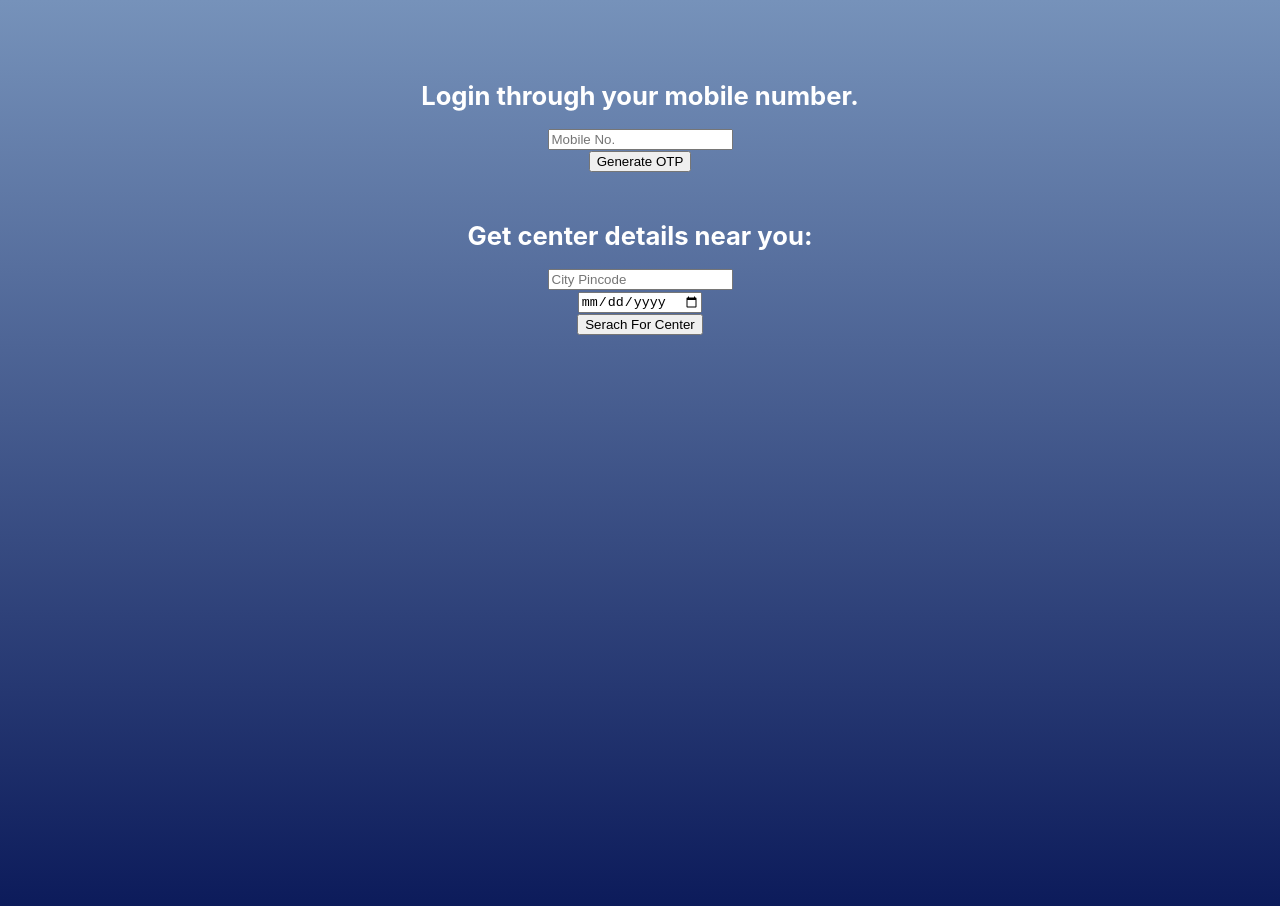
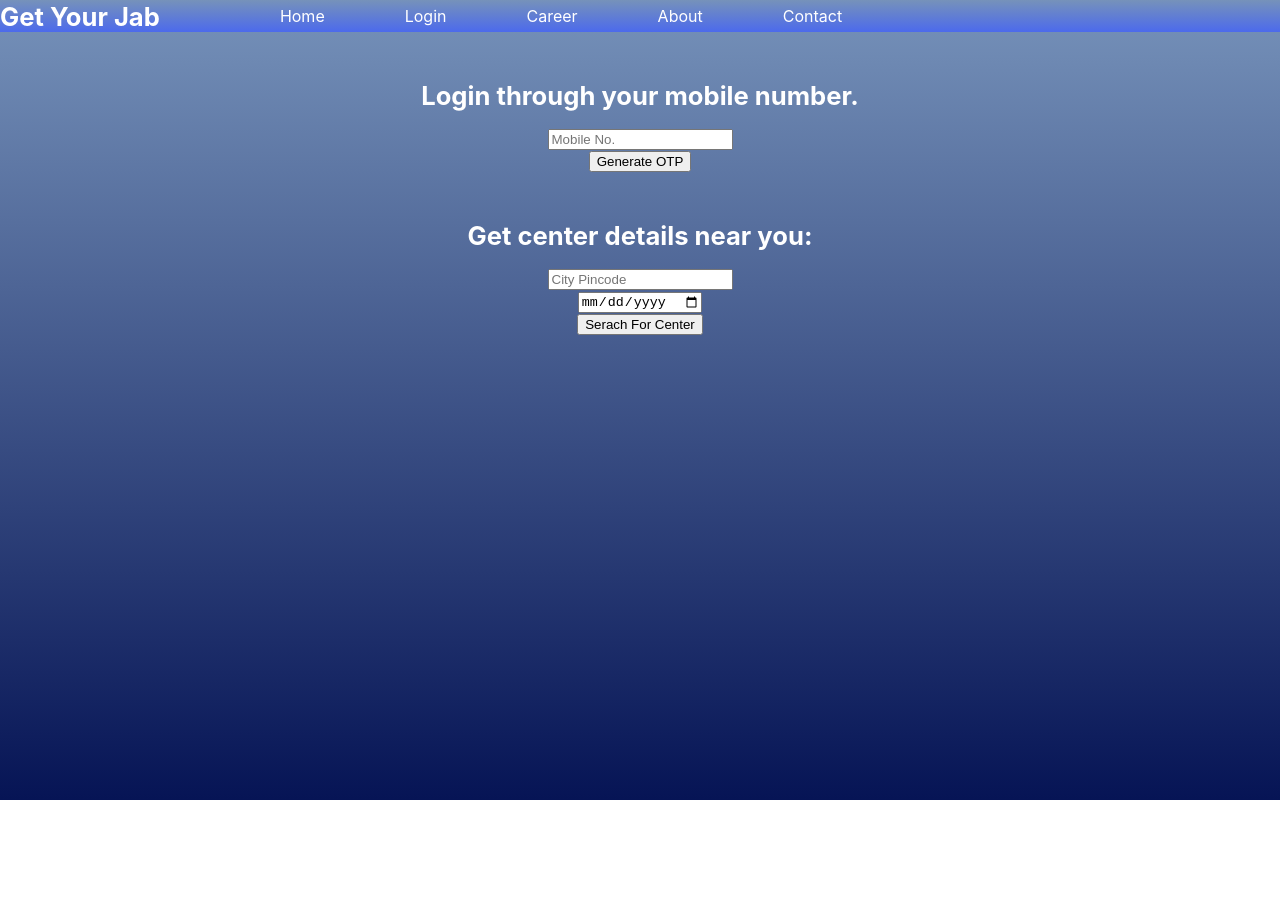
Before and after one commit to Shubhnaik19/getYourJab, a React (Create React App) app: page / in a window 1280 px wide. Shown: the top 906 px of the page. After the commit the page ends 800 px from the top, so only its background shows below. Built offline with nearby package versions, Linux system fonts and the light colour scheme.

Commit message:
Added grid for Address and Dose cards

```diff
--- a/src/App.js
+++ b/src/App.js
@@ -6,6 +6,7 @@ import Login from "./Component/loginForm";
 import CertificateDownload from "./Component/certificateDownload";
 import BeneficiaryDetails from "./Component/BeneficiaryDetails";
 import CenterDetails from "./Component/centerDetails";
+import NavBar from "./Component/NavBar"
 import { sha256 } from "js-sha256";
 import './styles/_forms.scss'
 import axios from "axios";
@@ -86,6 +87,7 @@ class App extends Component {
     const { txnId, token} = this.state;
     return (
       <div className="App">
+        <NavBar></NavBar>
         {!txnId && <FormComponent getOtp={this.getOtp}></FormComponent>}
         {txnId && <Login login={this.login}></Login>}
         {token && (
--- /dev/null
+++ b/src/Component/NavBar.js
@@ -0,0 +1,45 @@
+import { Component } from 'react';
+
+class NavBar extends Component {
+    state = {  }
+    render() {
+        return (
+            <div className="navbar">
+                <h1> Get Your Jab</h1>
+                <ul className ="navbar">
+                    <li className="navbar-item">
+                        <div className="link">
+                        Home
+                        </div>
+                    </li>
+
+                    <li className="navbar-item">
+                    <div className="link">
+                        Login
+                        </div>
+                    </li>
+
+                    <li className="navbar-item">
+                    <div className="link">
+                        Career
+                        </div>
+                    </li>
+
+                    <li className="navbar-item">
+                    <div className="link">
+                        About
+                        </div>
+                    </li>
+
+                    <li className="navbar-item">
+                    <div className="link">
+                        Contact
+                        </div>
+                    </li>
+                </ul>
+            </div>
+        );
+    }
+}
+
+export default NavBar;
--- a/src/Component/center.js
+++ b/src/Component/center.js
@@ -5,7 +5,7 @@ class center extends Component {
     state = {  }
     render() {
         return (
-            <div className={centerStyle}>
+            <div className="centerStyle">
                 <h1>Center Name : {this.props.center.name}</h1>
                 <h3>Dose Available :{this.props.center.available_capacity}</h3>
                 {console.log(this.props.center.name)}
@@ -13,10 +13,6 @@ class center extends Component {
         );
     }
 }
-const centerStyle = {
-    display: 'grid',
-    gridTemplateColumns: 'repeat(3, 1fr)',
-    gridGap: '1rem'
-  }
+
 
 export default center;
--- a/src/Component/centerDetails.js
+++ b/src/Component/centerDetails.js
@@ -30,10 +30,12 @@ class ceterDetails extends Component {
                     <div className="cityCenter"><input type="text" className="otpForm" name="pincode" placeholder="City Pincode" /></div>
                     <div className="cityCenter"><input type="date" className="otpForm" name="date" placeholder="Enter Date" /></div>
                     <div className="button submit"><button className="otpButton">Serach For Center</button></div>
-                </form>
-                <div className="centerStyle">
-                    {centerDetails && centerDetails.map(center => (<Center key={center.session_id} center={center}></Center>))}
+                </form>{
+                  centerDetails &&
+                <div className="centerStyleGrid">
+                    {centerDetails.map(center => (<Center key={center.session_id} center={center}></Center>))}
                 </div>
+    }
             </div>
         );
     }
--- a/src/Component/certificateDownload.js
+++ b/src/Component/certificateDownload.js
@@ -4,7 +4,7 @@ class certificateDownload extends Component {
     state = {  }
     render() {
         return (
-            <div className="container">
+            <div className="formAlignCenter">
             <form onSubmit={this.props.onDownload}>
                 <div className="Certificate"><input type="text" className="beneficiaryCode" name="beneficiaryCode" placeholder="Type BeneficiaryCode" /></div>
                 <div className="button submit"><button className="download">Download certificate</button></div>
--- a/src/Component/loginForm.js
+++ b/src/Component/loginForm.js
@@ -4,7 +4,7 @@ class loginForm extends Component {
     state = {}
     render() {
         return (
-            <div className="container">
+            <div className="formAlignCenter">
                 <form onSubmit={this.props.login}>
                     <div className="otpForm"><input type="text" className="loginForm" name="otp" placeholder="Your OTP" autoComplete="off" /></div>
                     <div className="button submit"><button className="Login">Login</button></div>
--- a/src/_App.scss
+++ b/src/_App.scss
@@ -1,14 +1,41 @@
+@import './styles/forms';
+
 body{
-    margin:5rem;
     background: rgb(6,20,85);
     background: linear-gradient(0deg, rgba(6,20,85,1) 0%, rgba(118,146,186,1) 100%);
-    background-repeat: repeat;
     color: white;
-    height: 100vh;
+    height: 100%;
+    background-repeat: no-repeat;
+    background-attachment: fixed;
 }
 
 h1{
     font-size: 1.6rem;
+}
+
+.navbar{
+    display:flex;
+    align-items: center;
+    background: rgb(127, 143, 211);
+    background: linear-gradient(0deg, rgb(76, 106, 236) 0%, rgba(118,146,186,1) 100%);
+    height: 2rem;
+    .navbar-item{
+        font-size: 1rem;
+        margin-left: 5rem;
+        // padding-left: 10rem;
+        text-align: center;
+        display:flex;
+        justify-content: center;
+        &:hover{
+            background-color: #2bdddd2c;
+            font-size: 2rem;
+            transform: scale(1);
+            transition: transform .2s, .2s width .2s cubic-bezier(1, -0.16,0 ,1.32);
+        }
+        .link:hover{
+       color: white;
+    }
+    }
 }
 
 @media (max-width:1200px){
--- a/src/styles/_forms.scss
+++ b/src/styles/_forms.scss
@@ -13,7 +13,21 @@ h1{
     width: 5rem;
 }
 
-.centerStyle
-    {
-        display: 'grid',
+.centerStyleGrid{
+    align-items: center;
+    text-align: center;
+    display: grid;
+    grid-column-gap: 1rem;
+    grid-row-gap: 2rem;
+    grid-template-columns: auto auto auto;
+    background-color: transparent;
+    padding: 10px;
+    justify-content: center;
+.centerStyle{
+    width: 20rem;
+    height: 20rem;
+    border-radius: 50px;
+    background: rgb(127, 143, 211);
+    background: linear-gradient(0deg, rgb(76, 106, 236) 0%, rgba(118,146,186,1) 100%);
+    }
 }
```
